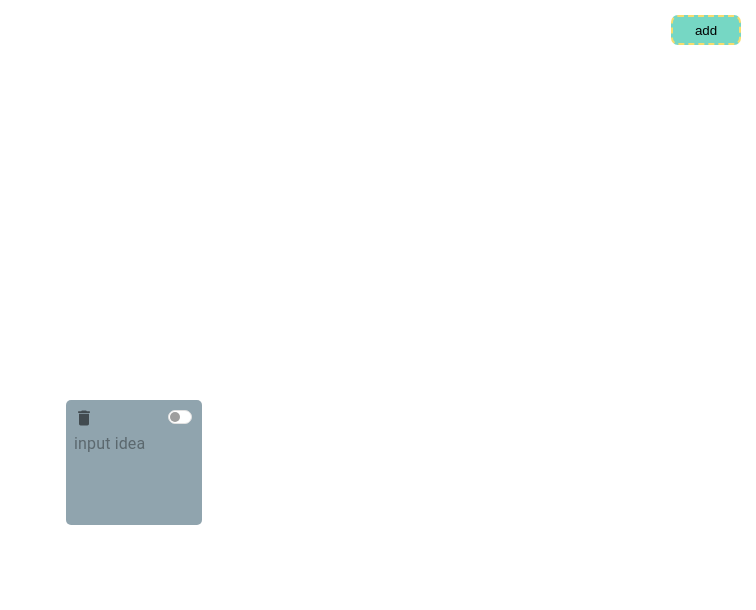
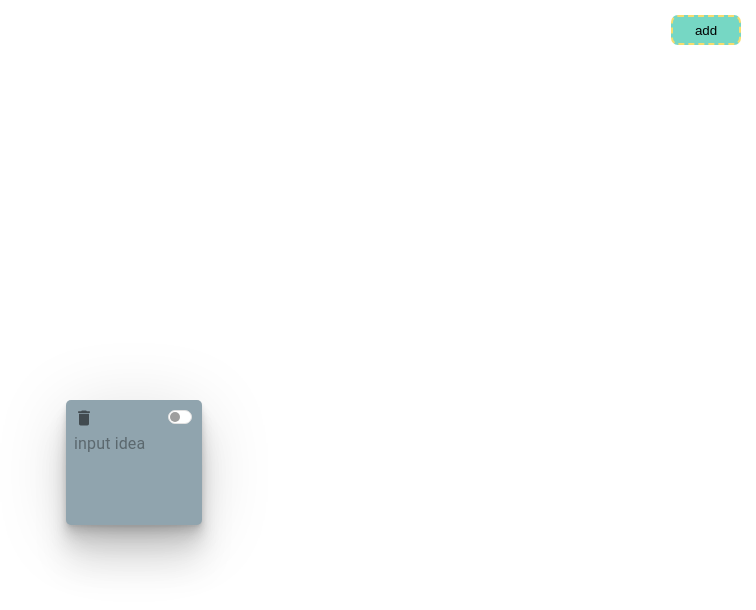
Before and after one commit to YusukeSato14/draggable-test, a React (Create React App) app in the folder app/: page / in a window 1280 px wide. Shown: the top 610 px of the page, without its empty margins (524-1280 px from the left). Built offline with nearby package versions, Linux system fonts and the light colour scheme.

Commit message:
textereaフォーカス時も影

```diff
--- a/app/src/assets/App.css
+++ b/app/src/assets/App.css
@@ -47,7 +47,7 @@
   cursor: move;
 }
 
-.card:hover {
+.card:hover, .card:focus-within {
   box-shadow:
     0 1.9px 2.5px rgba(0, 0, 0, 0.057),
     0 5px 6.1px rgba(0, 0, 0, 0.076),
```
